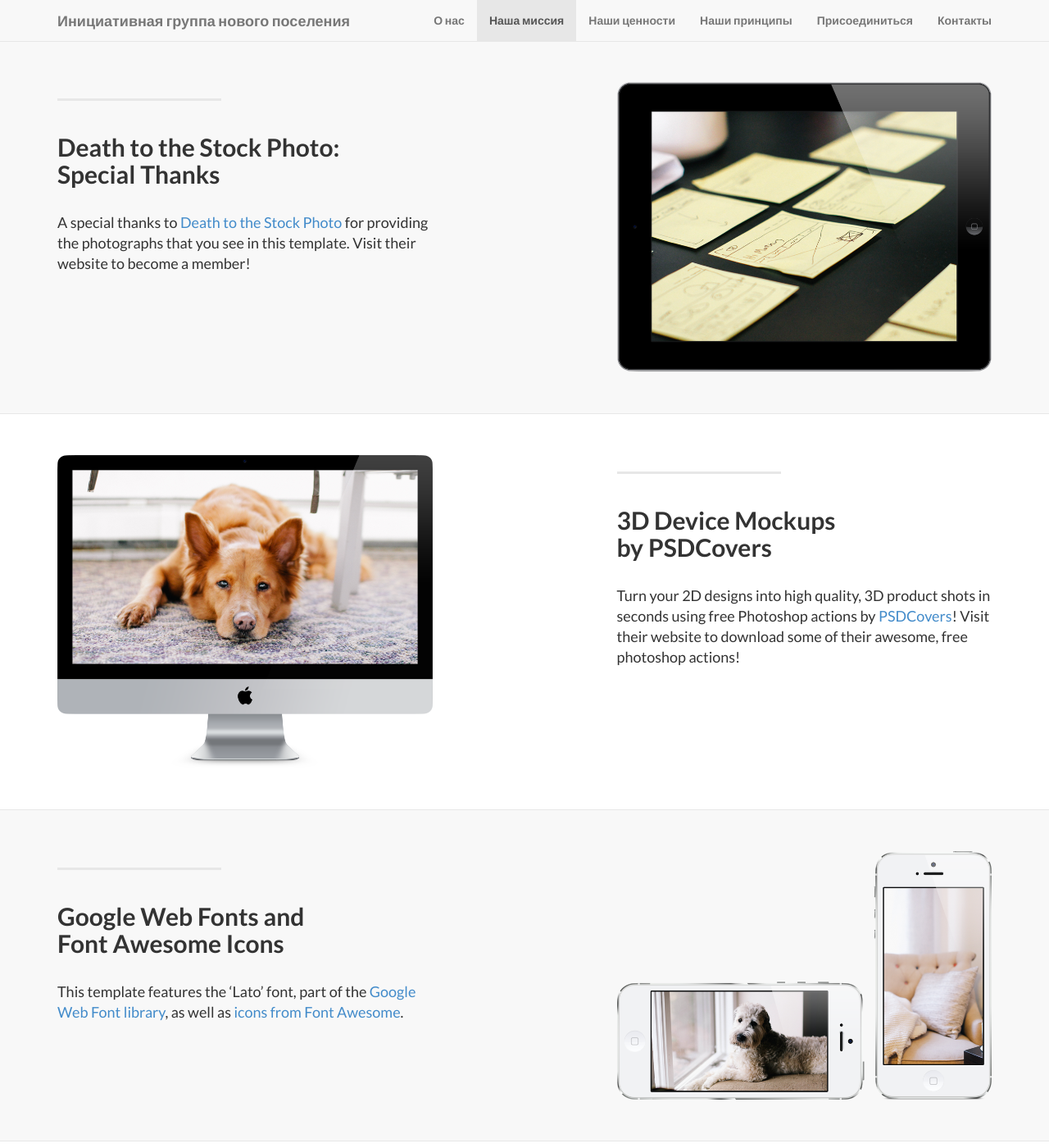
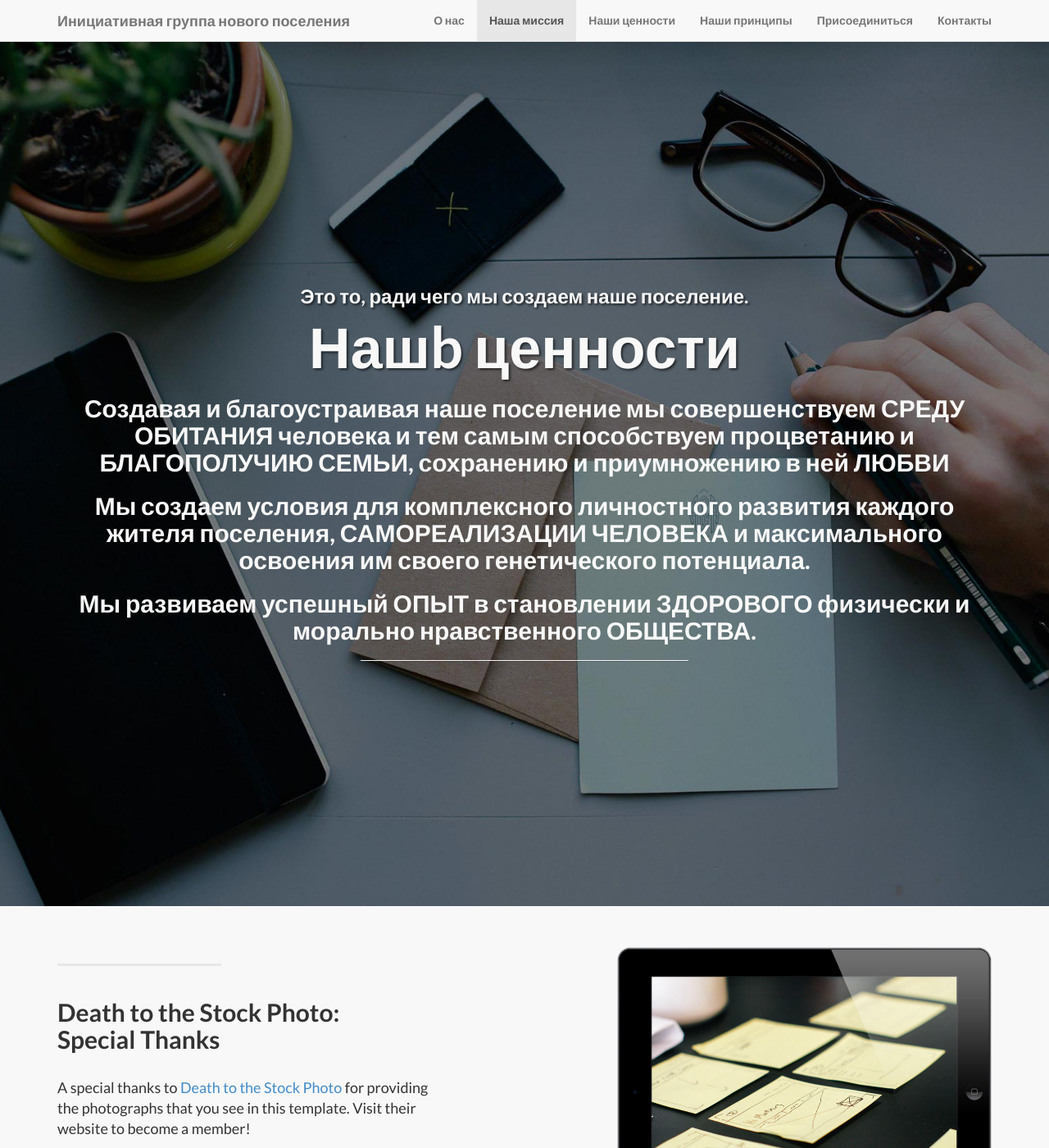
Before and after one commit to Khorevaa/initiative-group-homestead, a Jekyll site: the page built from index.html, in a window 1280 px wide and 1400 px high, scrolled down 1960 px. Shown: the whole window at 82% size. Built offline with Jekyll 4.4.1, drawn with Linux system fonts in a browser that asks for light colours; nearby versions of some CDN libraries; library files that are not in the unit come from our copies.

Commit message:
Чуть чуть исправил ошибки

```diff
--- a/_includes/principles.html
+++ b/_includes/principles.html
@@ -1,4 +1,4 @@
-<section id="principles">
+<section id="value">
     <!-- Page Content -->
     {% for post in site.categories.principles reversed %}
       {% capture thecycle %}{% cycle 'odd', 'even' %}{% endcapture %}
--- a/_includes/value.html
+++ b/_includes/value.html
@@ -1,52 +1,23 @@
-<section id="value">
-    <!-- Page Content -->
-    {% for post in site.categories.value reversed %}
-      {% capture thecycle %}{% cycle 'odd', 'even' %}{% endcapture %}
-        {% if thecycle == 'odd' %}
-        <div class="content-section-a">
+<section id="mission">
+	<div class="intro-header">
+        <div class="container">
 
-            <div class="container">
+            <div class="row">
+                <div class="col-lg-12">
+                    <div class="intro-message">
 
-                <div class="row">
-                    <div class="col-lg-5 col-sm-6">
-                        <hr class="section-heading-spacer">
-                        <div class="clearfix"></div>
-                        <h2 class="section-heading">{{ post.title }}</h2>
-                        <div class="lead">{{ post.content }}</div>
-                    </div>
-                    <div class="col-lg-5 col-lg-offset-2 col-sm-6">
-                        <img class="img-responsive" src="img/services/{{ post.img }}" alt="">
+                        <h3>{{ page.value-desk }}</h1>
+                        <h1>Нашb ценности</h3>
+                        <h2>{{ page.value }}</h2>
+                        <h2>{{ page.value-1 }}</h2>
+                        <h2>{{ page.value-2 }}</h2>
+                        <hr class="intro-divider">
+
+                        </ul>
                     </div>
                 </div>
-
             </div>
-            <!-- /.container -->
 
         </div>
-        <!-- /.content-section-a -->
-        {% else %}
-
-        <div class="content-section-b">
-
-            <div class="container">
-
-                <div class="row">
-                    <div class="col-lg-5 col-lg-offset-1 col-sm-push-6  col-sm-6">
-                        <hr class="section-heading-spacer">
-                        <div class="clearfix"></div>
-                        <h2 class="section-heading">{{ post.title }}</h2>
-                        <div class="lead">{{ post.content }}</div>
-                    </div>
-                    <div class="col-lg-5 col-sm-pull-6  col-sm-6">
-                      <img class="img-responsive" src="img/services/{{ post.img }}" alt="">
-                    </div>
-                </div>
-
-            </div>
-            <!-- /.container -->
-
-        </div>
-        <!-- /.content-section-b -->
-        {% endif %}
-    {% endfor %}
-    </section>
+</section>
+<!-- /.banner -->
--- a/index.html
+++ b/index.html
@@ -5,4 +5,10 @@ subTitle: Создание поселения родовых поместий
 mission-desk: Это то, что мы делаем и для чего, ради каких ценностей.
 mission: Наша миссия — создание комфортных условий для жизни, самореализации и самообразования человека, через совершенствование среды обитания, в гармонии с природой. В нашем поселении мы намерены создать эффективное, устойчивое и самодостаточное сообщество, использую технологии, чтобы затем передать эту эффективность и устойчивость дальше — нашим детям, внукам, всему обществу.
 
+value-desk: Это то, ради чего мы создаем наше поселение.
+value: Создавая и благоустраивая наше поселение мы совершенствуем СРЕДУ ОБИТАНИЯ человека и тем самым способствуем процветанию и БЛАГОПОЛУЧИЮ СЕМЬИ, сохранению и приумножению в ней ЛЮБВИ
+value-1: Мы создаем условия для комплексного личностного развития каждого жителя поселения, САМОРЕАЛИЗАЦИИ ЧЕЛОВЕКА и максимального освоения им своего генетического потенциала.
+value-2: Мы развиваем успешный ОПЫТ в становлении ЗДОРОВОГО физически и морально нравственного ОБЩЕСТВА.
+
+principles-desk: Это то, как мы реализуем нашу миссию, чем мы руководствуемся в нашем деле.
 ---
```
